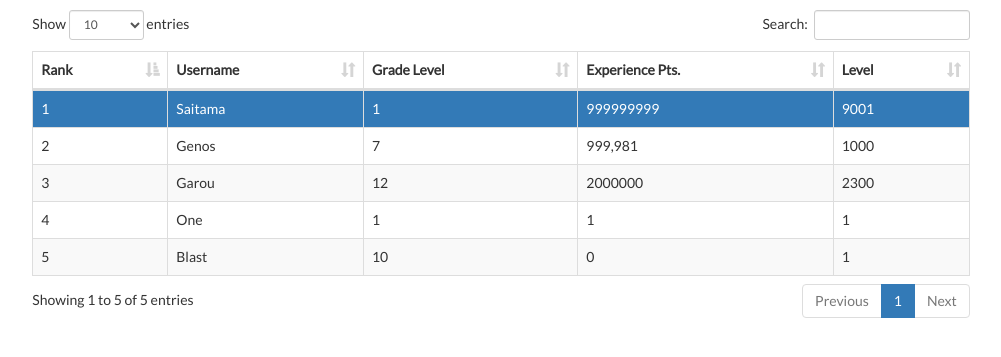
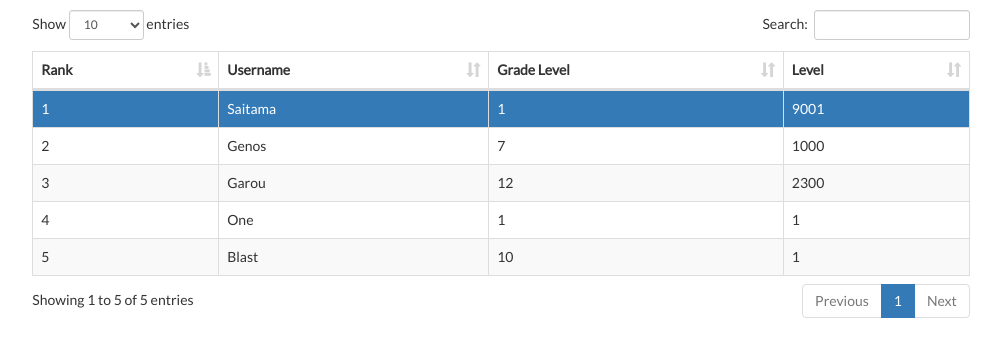
Before and after one commit to amc8391/CoderGarten, a Flask app: page /leaderboard in a window 1280 px wide. Shown: the part 150-507 px from the top of the page, without its empty margins (139-1140 px from the left). Run offline with Flask 2, Linux system fonts and the light colour scheme; some libraries are stand-ins or nearby versions.

Commit message:
removed experience pts. from leaderboard since level does the same job

```diff
--- a/app/templates/leaderboard.html
+++ b/app/templates/leaderboard.html
@@ -19,7 +19,6 @@
 	            <th>Rank</th>
 	            <th>Username</th>
 	            <th>Grade Level</th>
-	            <th>Experience Pts.</th>
 	            <th>Level</th>
 	        </tr>
 	    </thead>
@@ -28,21 +27,18 @@
 	            <td>1</td>
 	            <td>Saitama</td>
 	            <td>1</td>
-	            <td>999999999</td>
 	            <td>9001</td>
 	        </tr>
 	        <tr>
 	            <td>2</td>
 	            <td>Genos</td>
 	            <td>7</td>
-	            <td>999,981</td>
 	            <td>1000</td>
 	        </tr>
 	        <tr>
 	            <td>3</td>
 	            <td>Garou</td>
 	            <td>12</td>
-	            <td>2000000</td>
 	            <td>2300</td>
 	        </tr>
 	        <tr>
@@ -50,13 +46,11 @@
 	            <td>One</td>
 	            <td>1</td>
 	            <td>1</td>
-	            <td>1</td>
 	        </tr>
 	        <tr>
 	            <td>5</td>
 	            <td>Blast</td>
 	            <td>10</td>
-	            <td>0</td>
 	            <td>1</td>
 	        </tr>
 	    </tbody>
```
